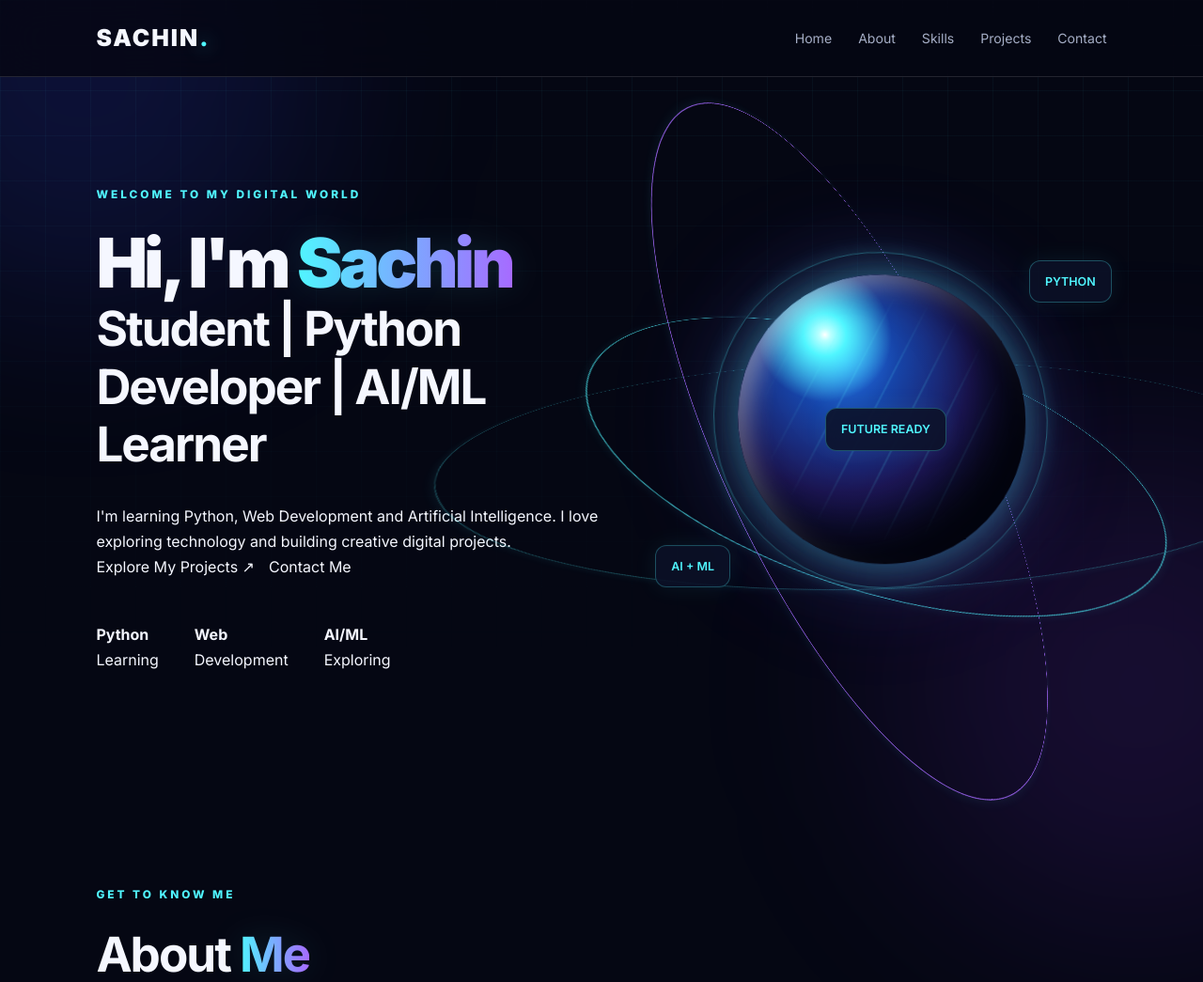
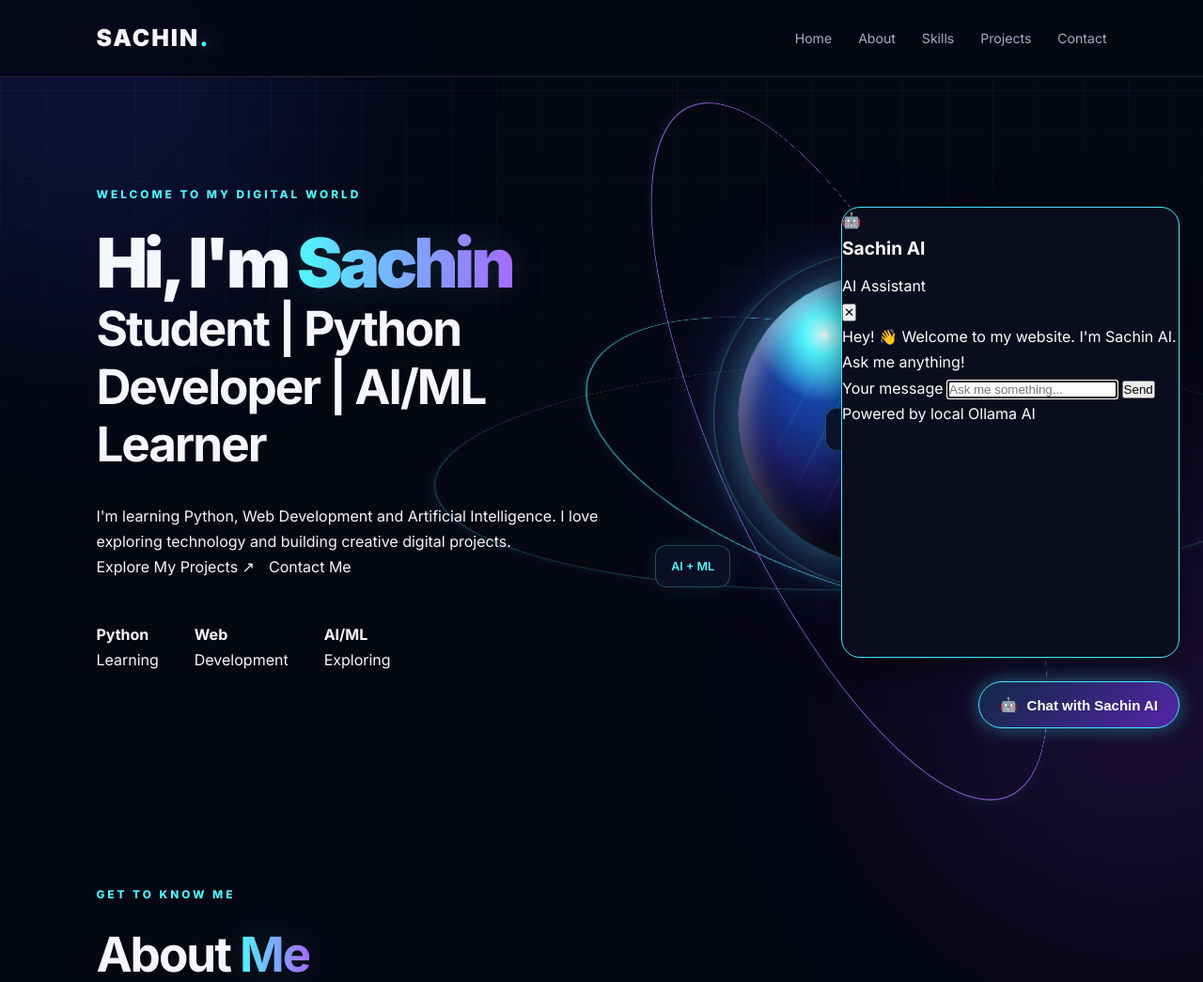
Before and after one commit to sachin537/MyWebsite, a Flask app: page / in a window 1280 px wide, after a click that opens the changed part; the page is wider, and only the part inside the window is pictured. Shown: the top 1045 px of that part at 94% size. Run offline with Flask 3, Linux system fonts and the light colour scheme; some libraries are stand-ins or nearby versions.

Commit message:
Add Sachin AI chatbot

```diff
--- a/static/script.js
+++ b/static/script.js
@@ -42,4 +42,86 @@
     }
 }
 
-setupNotifications();
+setupNotifications(); // Sachin AI Chatbot Controls
+
+const chatToggle = document.getElementById("chatbot-toggle");
+const chatPanel = document.getElementById("chatbot-panel");
+const chatClose = document.getElementById("chatbot-close");
+const chatForm = document.getElementById("chatbot-form");
+const chatInput = document.getElementById("chatbot-input");
+const chatMessages = document.getElementById("chatbot-messages");
+const chatStatus = document.getElementById("chatbot-status");
+const chatSend = document.getElementById("chatbot-send");
+
+if (chatToggle && chatPanel) {
+    chatToggle.addEventListener("click", () => {
+        chatPanel.hidden = false;
+        chatToggle.setAttribute("aria-expanded", "true");
+        chatInput?.focus();
+    });
+}
+
+if (chatClose && chatPanel && chatToggle) {
+    chatClose.addEventListener("click", () => {
+        chatPanel.hidden = true;
+        chatToggle.setAttribute("aria-expanded", "false");
+    });
+}
+
+if (chatForm) {
+    chatForm.addEventListener("submit", async (event) => {
+        event.preventDefault();
+
+        const message = chatInput.value.trim();
+
+        if (!message) return;
+
+        addChatMessage(message, "user-message");
+        chatInput.value = "";
+        chatStatus.textContent = "Sachin AI is thinking...";
+        chatSend.disabled = true;
+
+        try {
+            const response = await fetch("/chat", {
+                method: "POST",
+                headers: {
+                    "Content-Type": "application/json"
+                },
+                body: JSON.stringify({ message })
+            });
+
+            const data = await response.json();
+
+            if (!response.ok) {
+                throw new Error(data.reply || "Request failed.");
+            }
+
+            addChatMessage(data.reply, "bot-message");
+            chatStatus.textContent = "";
+
+        } catch (error) {
+            addChatMessage(
+                "AI se connection nahi ho pa raha. Check karo ki Flask aur Ollama chal rahe hain.",
+                "bot-message"
+            );
+
+            chatStatus.textContent = "";
+            console.error("Chatbot error:", error);
+
+        } finally {
+            chatSend.disabled = false;
+            chatInput.focus();
+        }
+    });
+}
+
+function addChatMessage(text, className) {
+    if (!chatMessages) return;
+
+    const messageElement = document.createElement("div");
+    messageElement.className = className;
+    messageElement.textContent = text;
+
+    chatMessages.appendChild(messageElement);
+    chatMessages.scrollTop = chatMessages.scrollHeight;
+}
--- a/static/style.css
+++ b/static/style.css
@@ -651,4 +651,75 @@
         scroll-behavior: auto !important;
         transition-duration: 0.01ms !important;
     }
+} /* Sachin AI Floating Button */
+
+.chatbot-toggle {
+    position: fixed;
+    right: 25px;
+    bottom: 25px;
+    z-index: 9999;
+
+    display: flex;
+    align-items: center;
+    gap: 10px;
+
+    padding: 15px 22px;
+    border: 1px solid #42e8ff;
+    border-radius: 50px;
+
+    background: linear-gradient(135deg, #102844, #5426a8);
+    color: white;
+
+    font-size: 15px;
+    font-weight: bold;
+    cursor: pointer;
+
+    box-shadow: 0 0 20px rgba(66, 232, 255, 0.4);
+    transition: 0.3s;
 }
+
+.chatbot-toggle:hover {
+    transform: translateY(-4px);
+    box-shadow: 0 0 30px rgba(66, 232, 255, 0.7);
+}
+
+.chatbot-panel {
+    position: fixed;
+    right: 25px;
+    bottom: 100px;
+    z-index: 9998;
+
+    width: 360px;
+    max-width: calc(100vw - 30px);
+    height: 480px;
+    max-height: calc(100vh - 130px);
+
+    display: flex;
+    flex-direction: column;
+
+    overflow: hidden;
+    border: 1px solid #42e8ff;
+    border-radius: 20px;
+
+    background: #090d1d;
+    color: white;
+    box-shadow: 0 10px 40px rgba(0, 0, 0, 0.5);
+}
+
+.chatbot-panel[hidden] {
+    display: none !important;
+}
+
+@media (max-width: 480px) {
+    .chatbot-toggle {
+        right: 15px;
+        bottom: 18px;
+    }
+
+    .chatbot-panel {
+        left: 10px;
+        right: 10px;
+        bottom: 85px;
+        width: auto;
+    }
+}
```
Also changed, not shown: style,css.txt (added).
